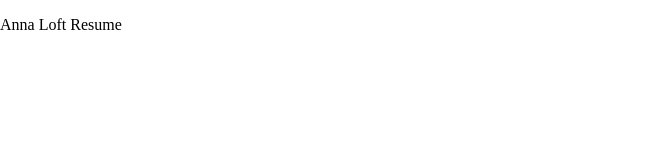
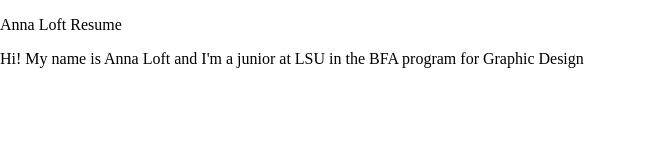
Before and after one commit to annaloft1/resume, a plain HTML site: page index.html in a window 1280 px wide. Shown: the whole page, without its empty margins (0-647 px from the left). Drawn offline with Linux system fonts and the light colour scheme; files that its build step writes are made by us from their sources; files whose address does not match are found by name.

Commit message:
about_me_practice

```diff
--- a/index.html
+++ b/index.html
@@ -27,5 +27,6 @@
   <p>Anna Loft Resume</p>
   <script src="js/main.js"></script>
 </body>
+  <p>Hi! My name is Anna Loft and I'm a junior at LSU in the BFA program for Graphic Design</p>
 
 </html>
```
